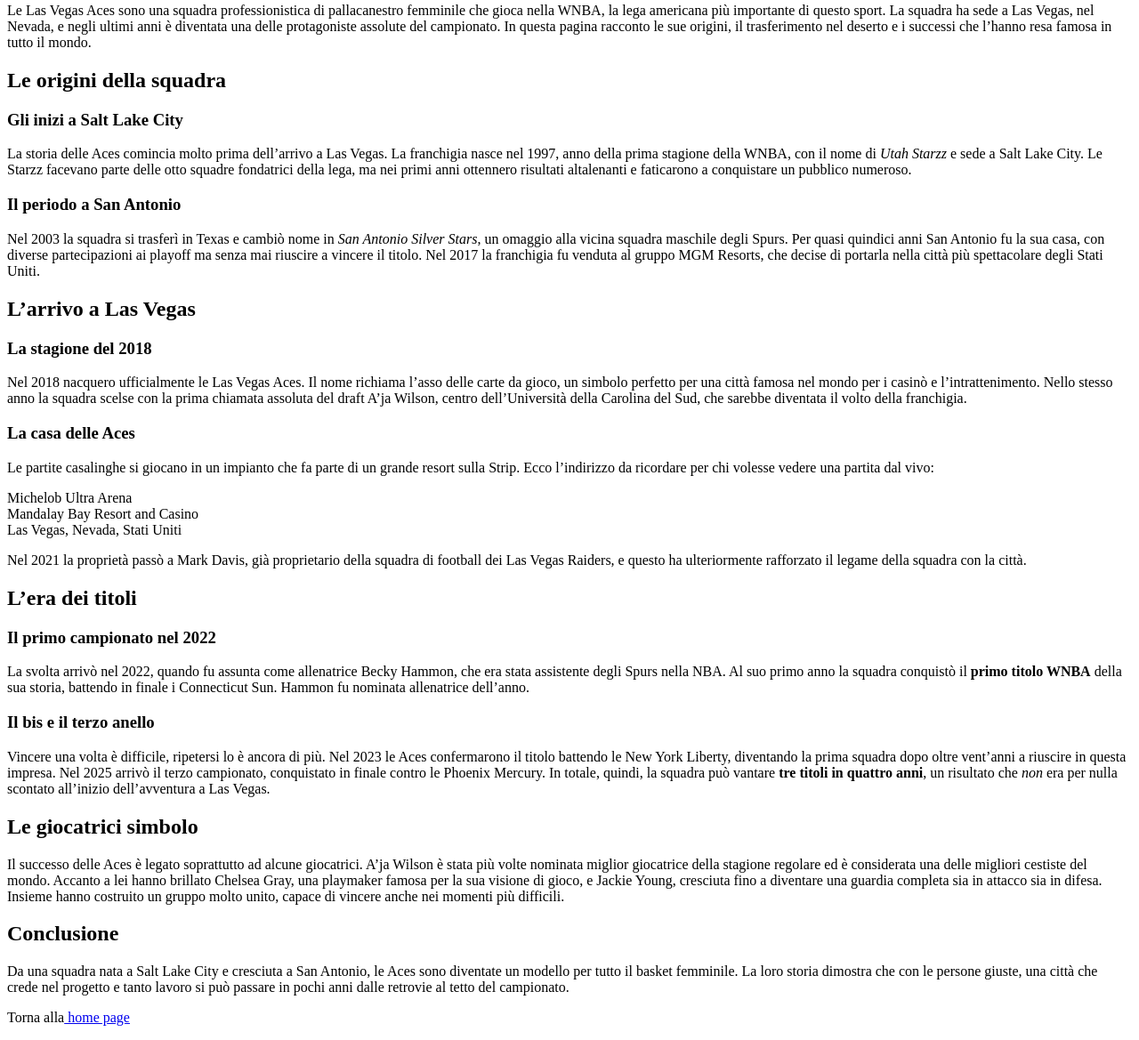
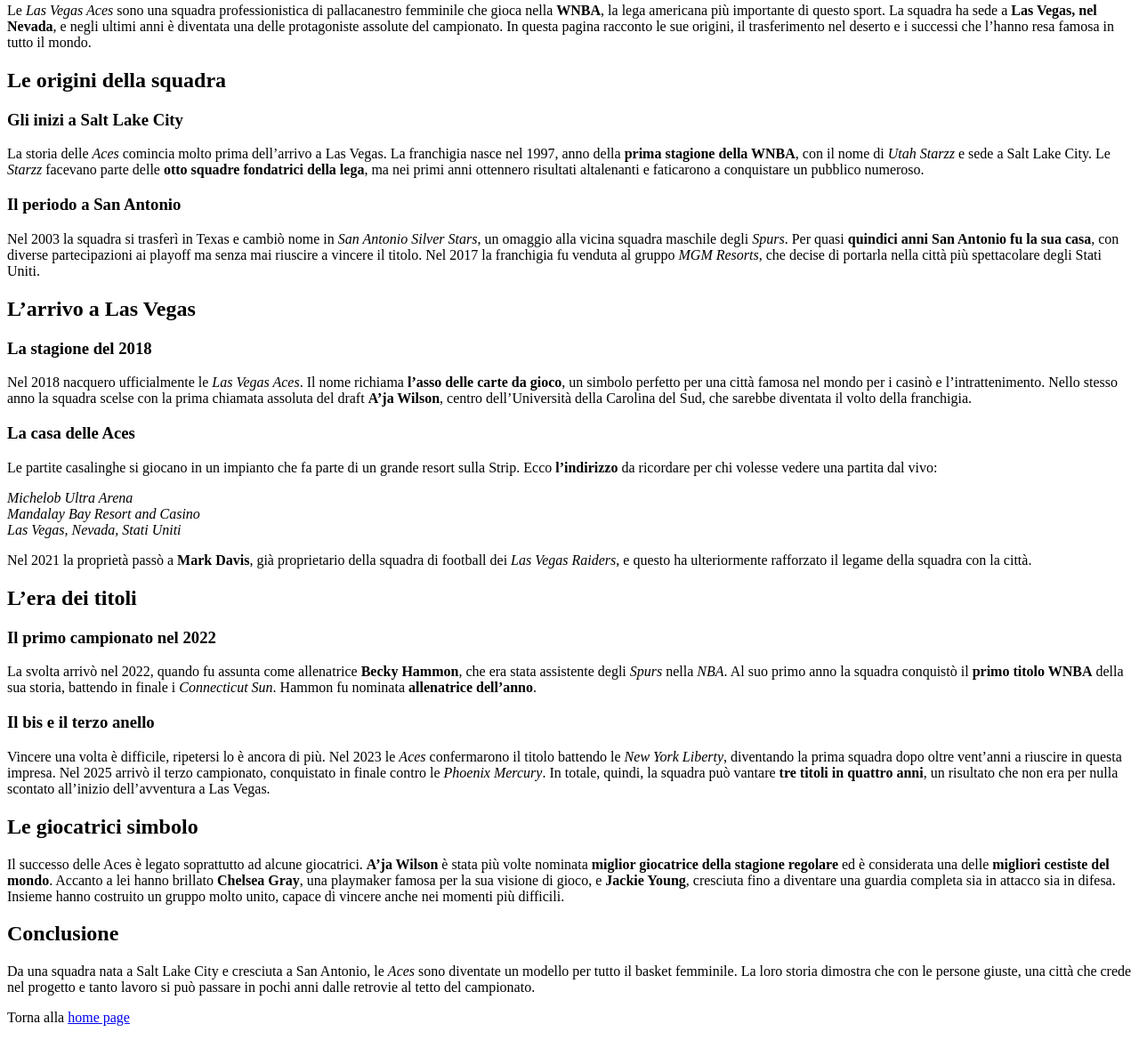
Before and after one commit to DariaIzotovaa/sito-tpsit, a plain HTML site: page sito/storia.html in a window 1280 px wide. Shown: the part 124-1293 px from the top of the page at 89% size. Drawn offline with Linux system fonts and the light colour scheme.

Commit message:
FIX changes

```diff
--- a/sito/storia.html
+++ b/sito/storia.html
@@ -11,8 +11,8 @@
 
   <h2>Introduzione</h2>
   <p>
-    Le Las Vegas Aces sono una squadra professionistica di pallacanestro femminile che gioca nella WNBA,
-    la lega americana pi&ugrave; importante di questo sport. La squadra ha sede a Las Vegas, nel Nevada, e negli
+    Le <em>Las Vegas Aces</em> sono una squadra professionistica di pallacanestro femminile che gioca nella <strong>WNBA</strong>,
+    la lega americana pi&ugrave; importante di questo sport. La squadra ha sede a <strong>Las Vegas, nel Nevada</strong>, e negli
     ultimi anni &egrave; diventata una delle protagoniste assolute del campionato. In questa pagina racconto le sue
     origini, il trasferimento nel deserto e i successi che l&rsquo;hanno resa famosa in tutto il mondo.
   </p>
@@ -21,80 +21,80 @@
 
   <h3>Gli inizi a Salt Lake City</h3>
   <p>
-    La storia delle Aces comincia molto prima dell&rsquo;arrivo a Las Vegas. La franchigia nasce nel 1997, anno
-    della prima stagione della WNBA, con il nome di <em>Utah Starzz</em> e sede a Salt Lake City. Le Starzz
-    facevano parte delle otto squadre fondatrici della lega, ma nei primi anni ottennero risultati
+    La storia delle <em>Aces</em> comincia molto prima dell&rsquo;arrivo a Las Vegas. La franchigia nasce nel 1997, anno
+    della  <strong>prima stagione della WNBA</strong>, con il nome di <em>Utah Starzz</em> e sede a Salt Lake City. Le <em>Starzz</em>
+    facevano parte delle <strong>otto squadre fondatrici della lega</strong>, ma nei primi anni ottennero risultati
     altalenanti e faticarono a conquistare un pubblico numeroso.
   </p>
 
   <h3>Il periodo a San Antonio</h3>
   <p>
     Nel 2003 la squadra si trasfer&igrave; in Texas e cambi&ograve; nome in <em>San Antonio Silver Stars</em>, un
-    omaggio alla vicina squadra maschile degli Spurs. Per quasi quindici anni San Antonio fu la sua casa,
+    omaggio alla vicina squadra maschile degli <em>Spurs</em>. Per quasi <strong>quindici anni San Antonio fu la sua casa</strong>,
     con diverse partecipazioni ai playoff ma senza mai riuscire a vincere il titolo. Nel 2017 la franchigia
-    fu venduta al gruppo MGM Resorts, che decise di portarla nella citt&agrave; pi&ugrave; spettacolare degli Stati Uniti.
+    fu venduta al gruppo <em>MGM Resorts</em>, che decise di portarla nella citt&agrave; pi&ugrave; spettacolare degli Stati Uniti.
   </p>
 
   <h2>L&rsquo;arrivo a Las Vegas</h2>
 
   <h3>La stagione del 2018</h3>
   <p>
-    Nel 2018 nacquero ufficialmente le Las Vegas Aces. Il nome richiama l&rsquo;asso delle carte da gioco, un
+    Nel 2018 nacquero ufficialmente le <em>Las Vegas Aces</em>. Il nome richiama <strong>l&rsquo;asso delle carte da gioco</strong>, un
     simbolo perfetto per una citt&agrave; famosa nel mondo per i casin&ograve; e l&rsquo;intrattenimento. Nello stesso anno la
-    squadra scelse con la prima chiamata assoluta del draft A&rsquo;ja Wilson, centro dell&rsquo;Universit&agrave; della
+    squadra scelse con la prima chiamata assoluta del draft <strong>A&rsquo;ja Wilson</strong>, centro dell&rsquo;Universit&agrave; della
     Carolina del Sud, che sarebbe diventata il volto della franchigia.
   </p>
 
   <h3>La casa delle Aces</h3>
   <p>
     Le partite casalinghe si giocano in un impianto che fa parte di un grande resort sulla Strip. Ecco
-    l&rsquo;indirizzo da ricordare per chi volesse vedere una partita dal vivo:
+    <strong>l&rsquo;indirizzo</strong> da ricordare per chi volesse vedere una partita dal vivo:
   </p>
   <p>
-    Michelob Ultra Arena<br>
-    Mandalay Bay Resort and Casino<br>
-    Las Vegas, Nevada, Stati Uniti
+    <em>Michelob Ultra Arena</em><br>
+    <em>Mandalay Bay Resort and Casino</em><br>
+    <em>Las Vegas, Nevada, Stati Uniti</em>
   </p>
   <p>
-    Nel 2021 la propriet&agrave; pass&ograve; a Mark Davis, gi&agrave; proprietario della squadra di football dei Las Vegas
-    Raiders, e questo ha ulteriormente rafforzato il legame della squadra con la citt&agrave;.
+    Nel 2021 la propriet&agrave; pass&ograve; a <strong>Mark Davis</strong>, gi&agrave; proprietario della squadra di football dei <em>Las Vegas
+    Raiders</em>, e questo ha ulteriormente rafforzato il legame della squadra con la citt&agrave;.
   </p>
 
   <h2>L&rsquo;era dei titoli</h2>
 
   <h3>Il primo campionato nel 2022</h3>
   <p>
-    La svolta arriv&ograve; nel 2022, quando fu assunta come allenatrice Becky Hammon, che era stata assistente
-    degli Spurs nella NBA. Al suo primo anno la squadra conquist&ograve; il <strong>primo titolo WNBA</strong>
-    della sua storia, battendo in finale i Connecticut Sun. Hammon fu nominata allenatrice dell&rsquo;anno.
+    La svolta arriv&ograve; nel 2022, quando fu assunta come allenatrice <strong>Becky Hammon</strong>, che era stata assistente
+    degli <em>Spurs</em> nella <em>NBA</em>. Al suo primo anno la squadra conquist&ograve; il <strong>primo titolo WNBA</strong>
+    della sua storia, battendo in finale i <em>Connecticut Sun</em>. Hammon fu nominata <strong>allenatrice dell&rsquo;anno</strong>.
   </p>
 
   <h3>Il bis e il terzo anello</h3>
   <p>
-    Vincere una volta &egrave; difficile, ripetersi lo &egrave; ancora di pi&ugrave;. Nel 2023 le Aces confermarono il titolo
-    battendo le New York Liberty, diventando la prima squadra dopo oltre vent&rsquo;anni a riuscire in questa
-    impresa. Nel 2025 arriv&ograve; il terzo campionato, conquistato in finale contro le Phoenix Mercury.
+    Vincere una volta &egrave; difficile, ripetersi lo &egrave; ancora di pi&ugrave;. Nel 2023 le <em>Aces</em> confermarono il titolo
+    battendo le <em>New York Liberty</em>, diventando la prima squadra dopo oltre vent&rsquo;anni a riuscire in questa
+    impresa. Nel 2025 arriv&ograve; il terzo campionato, conquistato in finale contro le <em>Phoenix Mercury</em>.
     In totale, quindi, la squadra pu&ograve; vantare <strong>tre titoli in quattro anni</strong>, un risultato
-    che <em>non</em> era per nulla scontato all&rsquo;inizio dell&rsquo;avventura a Las Vegas.
+    che non era per nulla scontato all&rsquo;inizio dell&rsquo;avventura a Las Vegas.
   </p>
 
   <h2>Le giocatrici simbolo</h2>
   <p>
-    Il successo delle Aces &egrave; legato soprattutto ad alcune giocatrici. A&rsquo;ja Wilson &egrave; stata pi&ugrave; volte
-    nominata miglior giocatrice della stagione regolare ed &egrave; considerata una delle migliori cestiste del
-    mondo. Accanto a lei hanno brillato Chelsea Gray, una playmaker famosa per la sua visione di gioco, e
-    Jackie Young, cresciuta fino a diventare una guardia completa sia in attacco sia in difesa. Insieme
+    Il successo delle Aces &egrave; legato soprattutto ad alcune giocatrici. <strong>A&rsquo;ja Wilson</strong> &egrave; stata pi&ugrave; volte
+    nominata <strong>miglior giocatrice della stagione regolare</strong> ed &egrave; considerata una delle <strong>migliori cestiste del
+    mondo</strong>. Accanto a lei hanno brillato <strong>Chelsea Gray</strong>, una playmaker famosa per la sua visione di gioco, e
+    <strong>Jackie Young</strong>, cresciuta fino a diventare una guardia completa sia in attacco sia in difesa. Insieme
     hanno costruito un gruppo molto unito, capace di vincere anche nei momenti pi&ugrave; difficili.
   </p>
 
   <h2>Conclusione</h2>
   <p>
-    Da una squadra nata a Salt Lake City e cresciuta a San Antonio, le Aces sono diventate un modello per
+    Da una squadra nata a Salt Lake City e cresciuta a San Antonio, le <em>Aces</em> sono diventate un modello per
     tutto il basket femminile. La loro storia dimostra che con le persone giuste, una citt&agrave; che crede nel
     progetto e tanto lavoro si pu&ograve; passare in pochi anni dalle retrovie al tetto del campionato.
   </p>
 
-  <p>Torna alla<a href="index.html"> home page</a></p>
+  <p>Torna alla <a href="index.html">home page</a></p>
 
 </body>
 </html>
```
Also changed, not shown: sito/index.html (+1 -1 lines).
